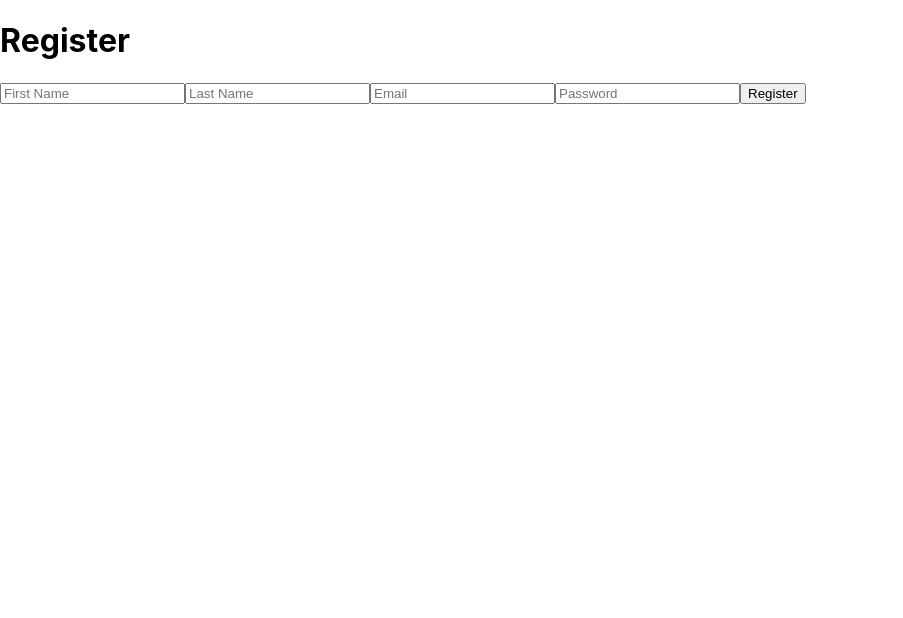
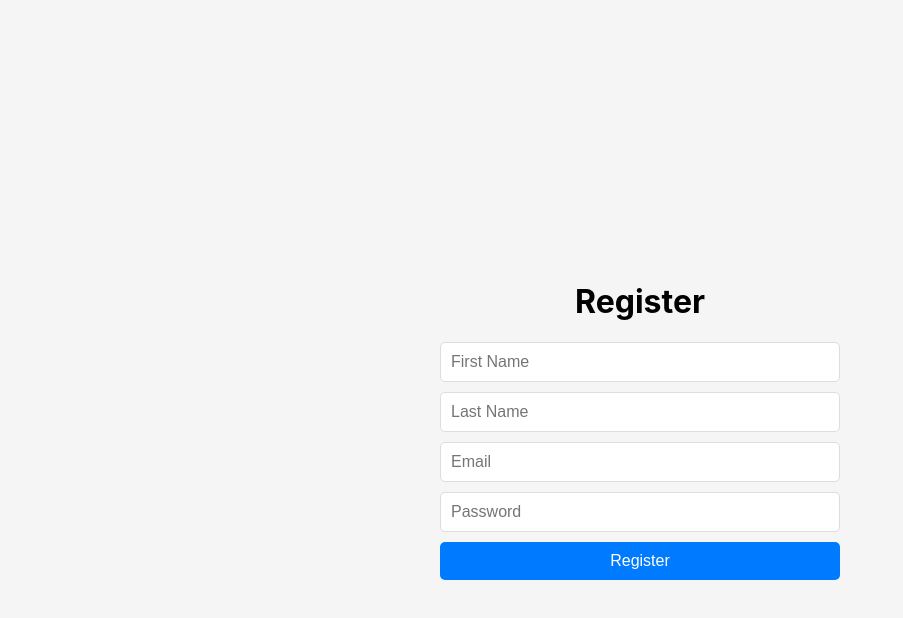
Before and after one commit to kalecream/Sphenery, a React (Create React App) app in the folder sphenery-app/: page /register in a window 1280 px wide. Shown: the top 618 px of the page, without its empty margins (0-903 px from the left). Built offline with nearby package versions, Linux system fonts and the light colour scheme.

Commit message:
chore: Beautify components

```diff
--- a/sphenery-app/src/components/Login.js
+++ b/sphenery-app/src/components/Login.js
@@ -6,7 +6,7 @@ import styled from 'styled-components';
 
 // Styles
 
-const Container = styled.div`
+export const Container = styled.div`
     display: flex;
     flex-direction: column;
     justify-content: center;
@@ -16,7 +16,7 @@ const Container = styled.div`
     padding: 20px;
 `;
 
-const Input = styled.input`
+export const Input = styled.input`
     margin: 10px 0;
     padding: 10px;
     width: 80%;
@@ -25,7 +25,7 @@ const Input = styled.input`
     border: 1px solid #ddd;
 `;
 
-const Button = styled.button`
+export const Button = styled.button`
     margin-top: 20px;
     padding: 10px 20px;
     width: 80%;
--- a/sphenery-app/src/components/Register.js
+++ b/sphenery-app/src/components/Register.js
@@ -1,7 +1,46 @@
-// src/components/Register.js
-
 import React, { useState } from 'react';
 import axios from 'axios';
+import styled from 'styled-components';
+
+const Container = styled.div`
+  display: flex;
+  flex-direction: column;
+  justify-content: center;
+  align-items: center;
+  min-height: 100vh;
+  background-color: #f5f5f5;
+  padding: 20px;
+`;
+
+const Form = styled.form`
+  display: flex;
+  flex-direction: column;
+  width: 100%;
+  max-width: 400px;
+`;
+
+const Input = styled.input`
+  padding: 10px;
+  margin-bottom: 10px;
+  border: 1px solid #ddd;
+  border-radius: 5px;
+  font-size: 16px;
+`;
+
+const Button = styled.button`
+  padding: 10px;
+  border: none;
+  border-radius: 5px;
+  color: #fff;
+  background-color: #007BFF;
+  cursor: pointer;
+  font-size: 16px;
+  transition: background-color 0.3s ease;
+
+  &:hover {
+    background-color: #0056b3;
+  }
+`;
 
 function Register() {
     const [email, setEmail] = useState('');
@@ -9,7 +48,9 @@ function Register() {
     const [firstName, setFirstName] = useState('');
     const [lastName, setLastName] = useState('');
 
-    const registerUser = async () => {
+    const registerUser = async (event) => {
+        event.preventDefault();
+
         try {
             const response = await axios.post('https://sphenery.com/register', {
                 email,
@@ -28,14 +69,16 @@ function Register() {
     };
 
     return (
-        <div>
+        <Container>
             <h1>Register</h1>
-            <input type="text" placeholder="First Name" onChange={e => setFirstName(e.target.value)} />
-            <input type="text" placeholder="Last Name" onChange={e => setLastName(e.target.value)} />
-            <input type="email" placeholder="Email" onChange={e => setEmail(e.target.value)} />
-            <input type="password" placeholder="Password" onChange={e => setPassword(e.target.value)} />
-            <button onClick={registerUser}>Register</button>
-        </div>
+            <Form onSubmit={registerUser}>
+                <Input type="text" placeholder="First Name" required onChange={e => setFirstName(e.target.value)} />
+                <Input type="text" placeholder="Last Name" required onChange={e => setLastName(e.target.value)} />
+                <Input type="email" placeholder="Email" required onChange={e => setEmail(e.target.value)} />
+                <Input type="password" placeholder="Password" required onChange={e => setPassword(e.target.value)} />
+                <Button type="submit">Register</Button>
+            </Form>
+        </Container>
     );
 }
 
--- a/sphenery-app/src/components/UserList.js
+++ b/sphenery-app/src/components/UserList.js
@@ -1,5 +1,30 @@
 import React, { useState, useEffect } from 'react';
 import axios from 'axios';
+import styled from 'styled-components';
+
+const Container = styled.div`
+    display: flex;
+    flex-direction: column;
+    justify-content: center;
+    align-items: center;
+    margin: 0 auto;
+    padding: 2rem;
+    max-width: 600px;
+`;
+
+const Title = styled.h1`
+    color: #333;
+    font-size: 2.5rem;
+`;
+
+const User = styled.p`
+    background: #f4f4f4;
+    color: #333;
+    padding: 1rem;
+    margin: 0.5rem 0;
+    border-radius: 5px;
+    font-size: 1.2rem;
+`;
 
 function UserList({ token, setToken }) {
     const [users, setUsers] = useState([]);
@@ -39,12 +64,12 @@ function UserList({ token, setToken }) {
     }, [token, setToken]);
 
     return (
-        <div>
-            <h1>Users</h1>
+        <Container>
+            <Title>Users</Title>
             {users.map(user => (
-                <p key={user.id}>{user.email}</p>
+                <User key={user.id}>{user.email}</User>
             ))}
-        </div>
+        </Container>
     );
 }
 
```
